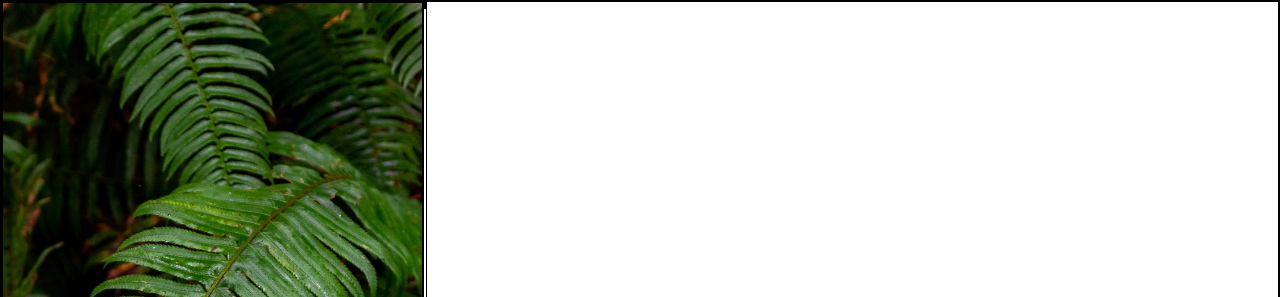
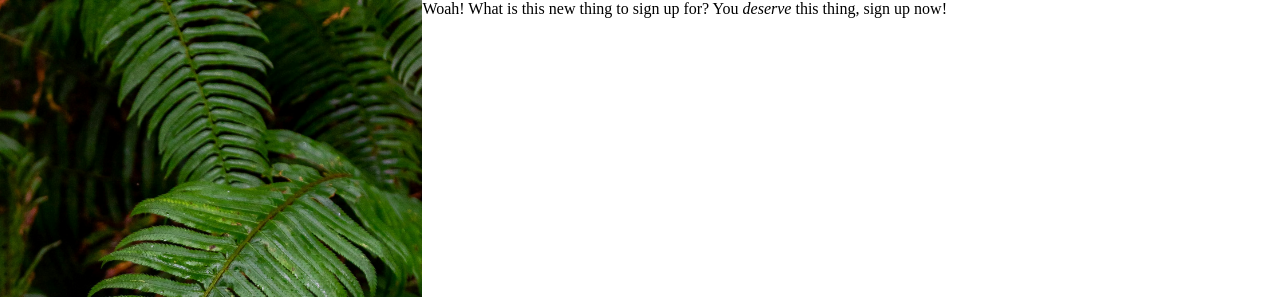
Before and after one commit to cwilso28/sign-up_form, a plain HTML site: page index.html in a window 1280 px wide. Shown: the top 297 px of the page. Drawn offline with Linux system fonts and the light colour scheme.

Commit message:
Break up the form side into sections
The form should have a hero, the form fields, and the submission/log-in
section.

```diff
--- a/index.html
+++ b/index.html
@@ -14,6 +14,7 @@
     </div>
     <div id="form-container">
       <div id="hero-section">
+        <p>Woah! What is this new thing to sign up for? You <em>deserve</em> this thing, sign up now!</p>
       </div>
       <div id="form-section">
       </div>
--- a/stylesheet.css
+++ b/stylesheet.css
@@ -3,8 +3,13 @@
   src: url("resources/Norse-Bold.otf") format("opentype");
 }
 
+:root {
+  --hero: 300px;
+  --form: calc(100vh - calc(2*var(--hero)));
+}
+
 * {
-  border: 1px solid black;
+  /* border: 1px solid black; */
   box-sizing:border-box;
   margin: 0;
   padding: 0;
@@ -72,3 +77,18 @@ body {
 #image-banner a {
   color: white;
 }
+
+#form-container {
+  display: flex;
+  flex-direction: column;
+  width: 100%;
+}
+
+#hero-section,
+#submission-section {
+  height: var(--hero);
+}
+
+#form-section {
+  height: var(--form);
+}
```
